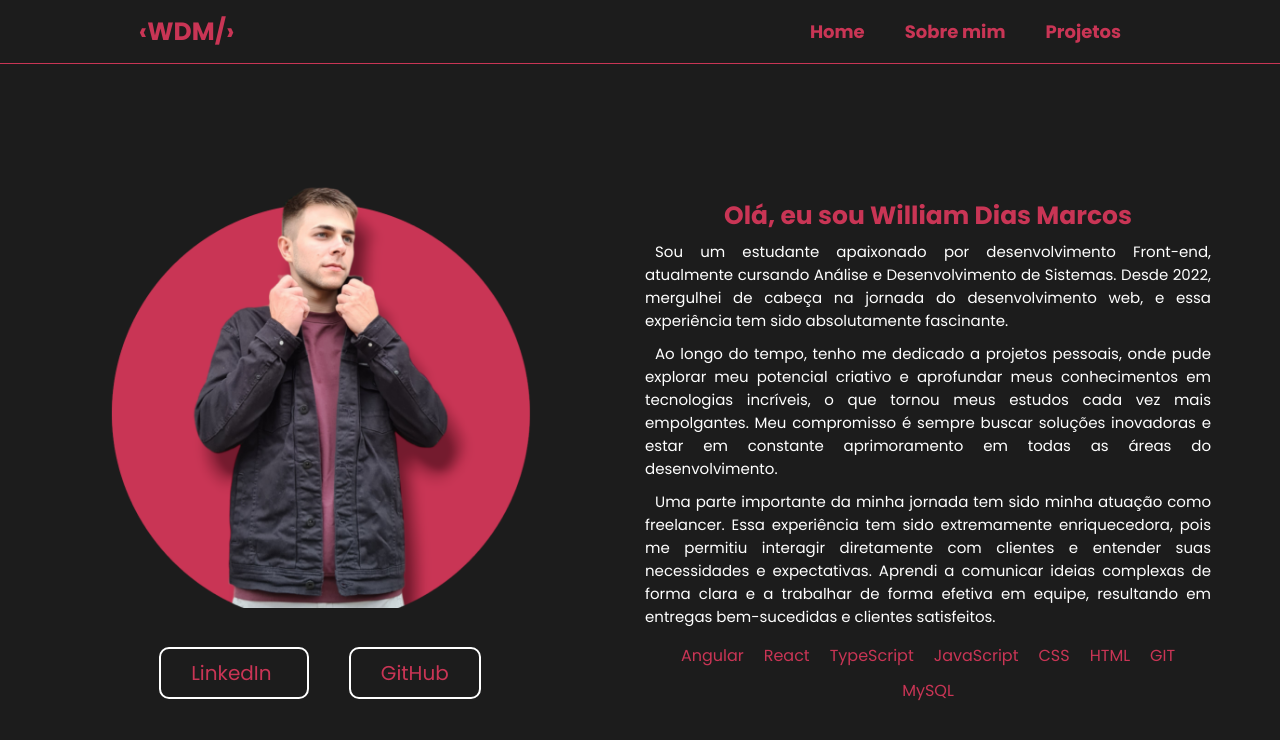
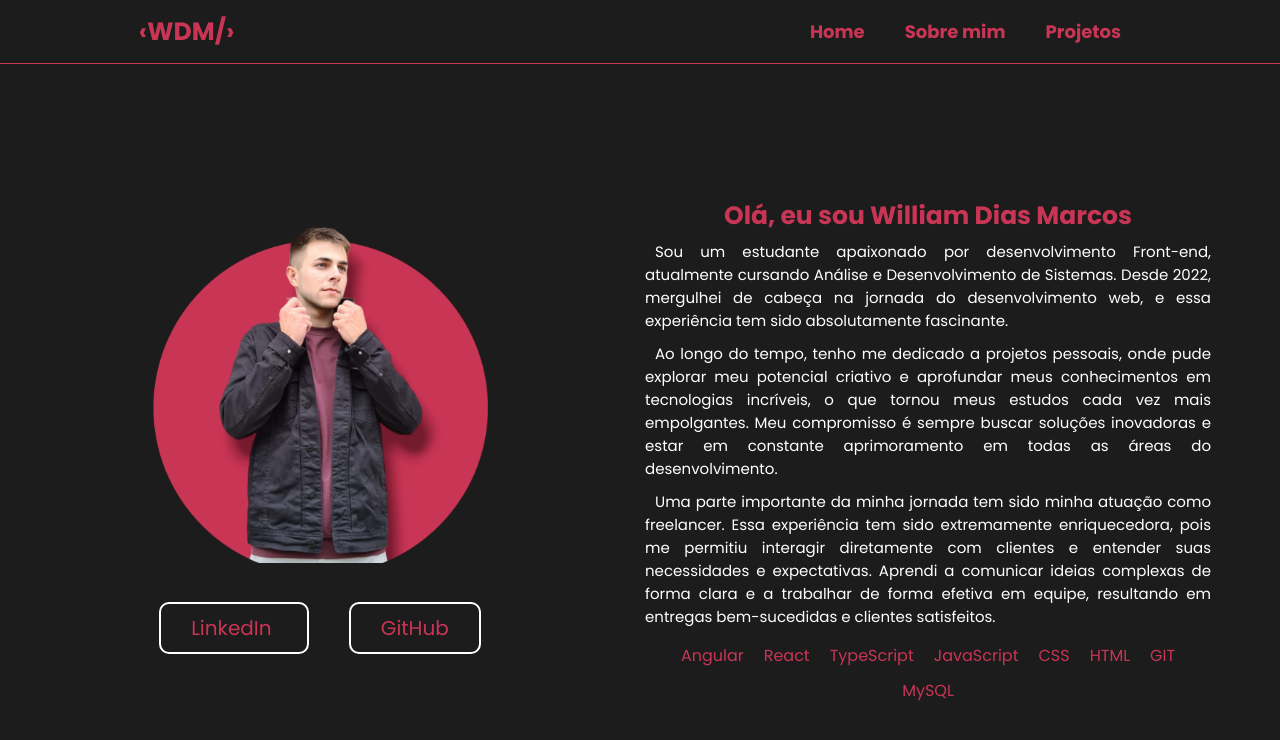
Before and after one commit to William-Dias-Marcos/Portfolio-Angular, an Angular app: page / in a window 1280 px wide. Shown: the top 740 px of the page. Built offline with nearby package versions, Linux system fonts and the light colour scheme.

Commit message:
adjustment in responsiveness

```diff
--- a/src/app/components/home-screen/home-screen.component.css
+++ b/src/app/components/home-screen/home-screen.component.css
@@ -3,6 +3,8 @@
   grid-template-areas: "profile about";
   grid-template-columns: 1fr 1fr;
   grid-template-rows: 100vh;
+  max-width: 1500px;
+  margin: auto;
 }
 
 .container-img {
@@ -13,7 +15,7 @@
   justify-content: center;
 }
 .container-img img {
-  width: 500px;
+  width: 400px;
   margin-top: 50px;
 }
 
```
